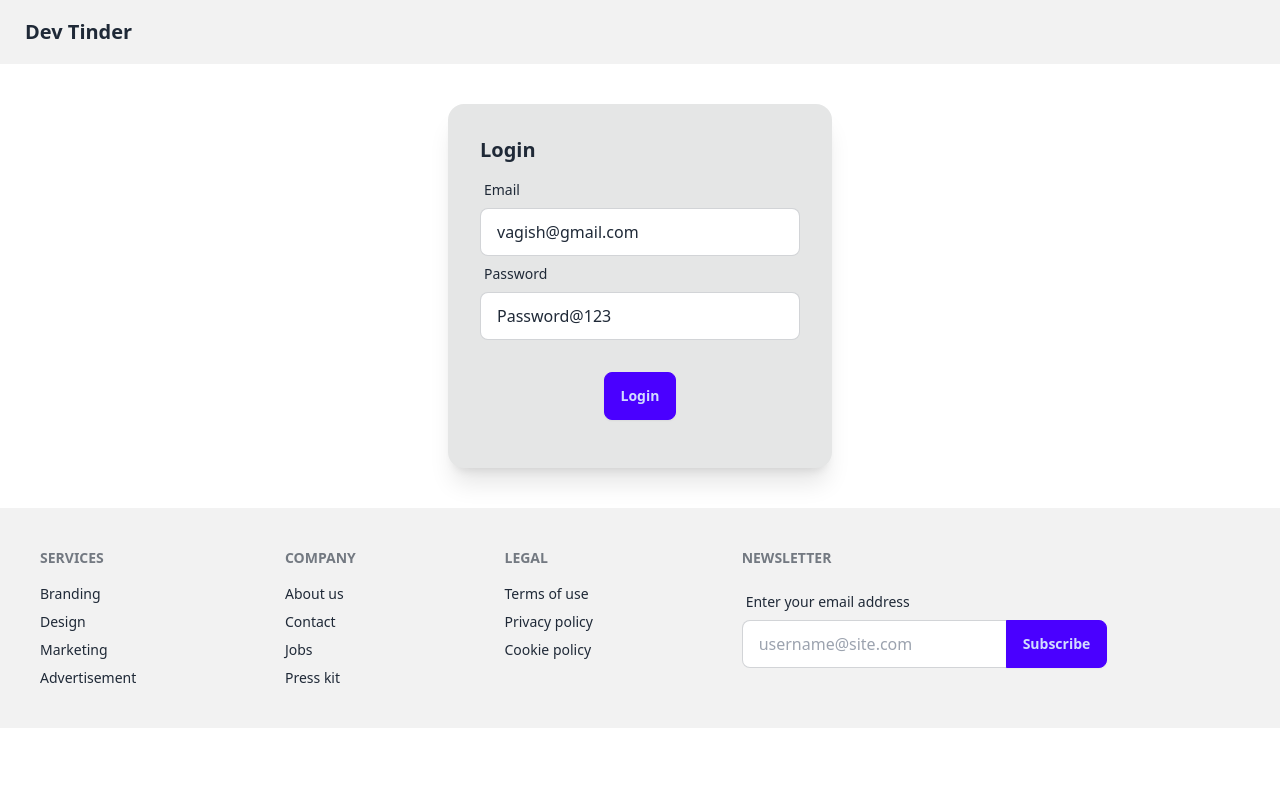
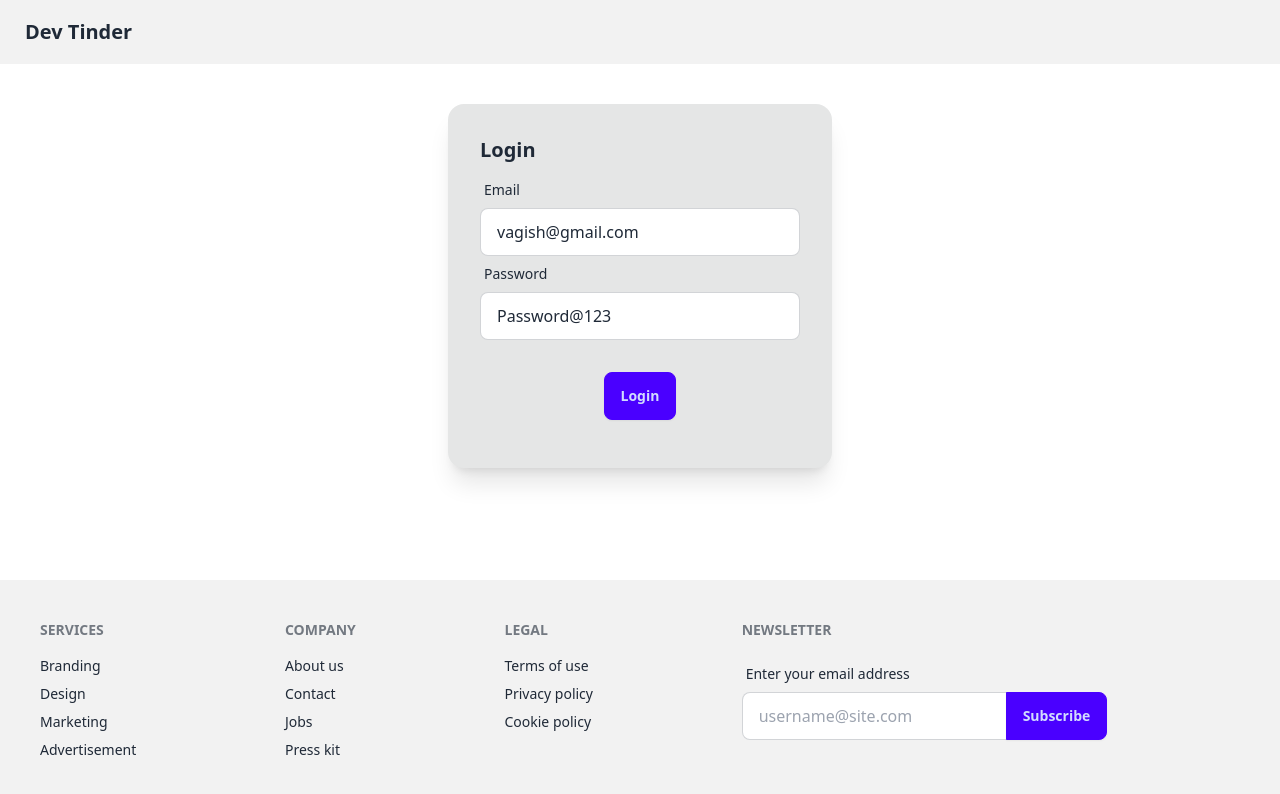
Before and after one commit to Vagi27/devTinder_UI, a React (Vite) app: page /login in a window 1280 px wide. Shown: the top 794 px of the page. Built offline with nearby package versions, Linux system fonts and the light colour scheme; no server answers.

Commit message:
adjusted footer to stay at bottom

```diff
--- a/src/components/Body.jsx
+++ b/src/components/Body.jsx
@@ -34,11 +34,15 @@
     };
 
     return (
-        <>
-            <Navbar />
-            <Outlet />
-            <Footer />
-        </>
+        <div className="flex flex-col min-h-screen">
+            <div className="flex-grow">
+                <Navbar />
+                <Outlet />
+            </div>
+            <div className="">
+                <Footer />
+            </div>
+        </div>
     );
 };
 
```
